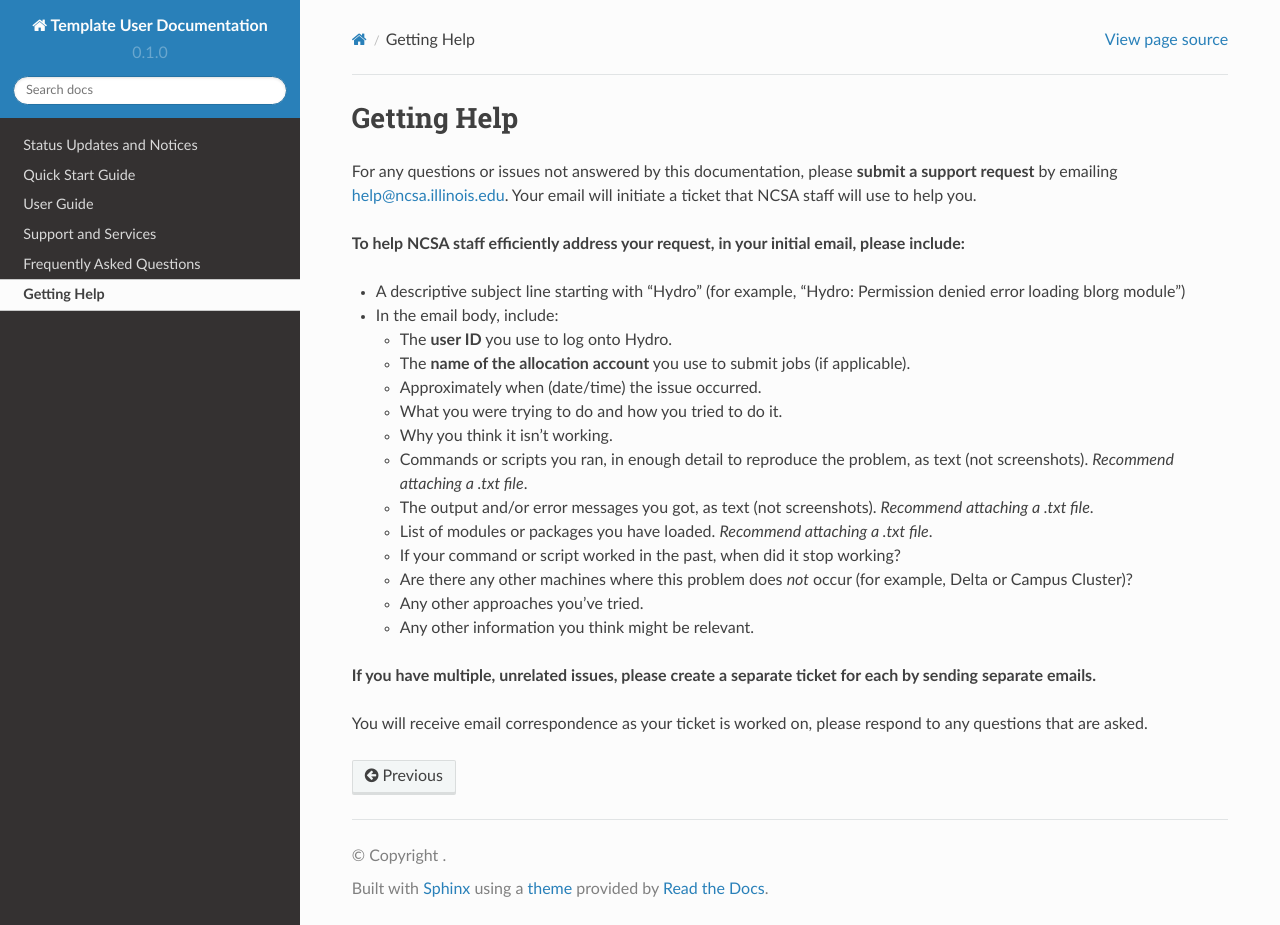
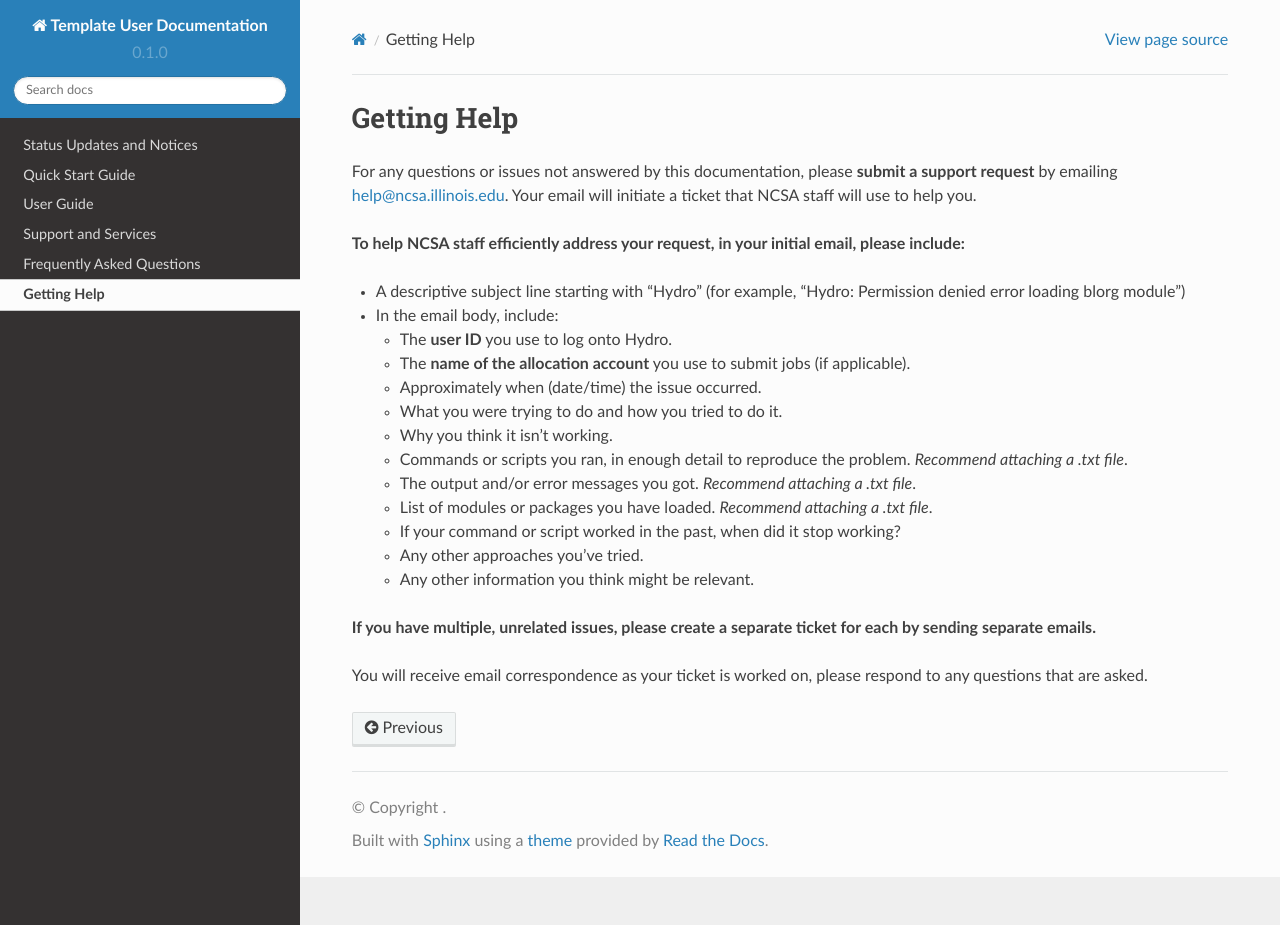
Before and after one commit to lhelms2/rtd-template, a Sphinx documentation site: the page built from docs/source/help.rst, in a window 1280 px wide and 925 px high. Built offline with Sphinx 7.4.7 and the Read the Docs theme 2.0.0, drawn with Linux system fonts in a browser that asks for light colours.

Commit message:
Update help.rst

```diff
--- a/docs/source/help.rst
+++ b/docs/source/help.rst
@@ -15,11 +15,10 @@ For any questions or issues not answered by this documentation, please **submit
   - Approximately when (date/time) the issue occurred.
   - What you were trying to do and how you tried to do it.
   - Why you think it isn’t working.
-  - Commands or scripts you ran, in enough detail to reproduce the problem, as text (not screenshots). *Recommend attaching a .txt file*.
-  - The output and/or error messages you got, as text (not screenshots). *Recommend attaching a .txt file*.
+  - Commands or scripts you ran, in enough detail to reproduce the problem. *Recommend attaching a .txt file*.
+  - The output and/or error messages you got. *Recommend attaching a .txt file*.
   - List of modules or packages you have loaded. *Recommend attaching a .txt file*.
   - If your command or script worked in the past, when did it stop working?
-  - Are there any other machines where this problem does *not* occur (for example, Delta or Campus Cluster)?
   - Any other approaches you’ve tried.
   - Any other information you think might be relevant.
 
```
